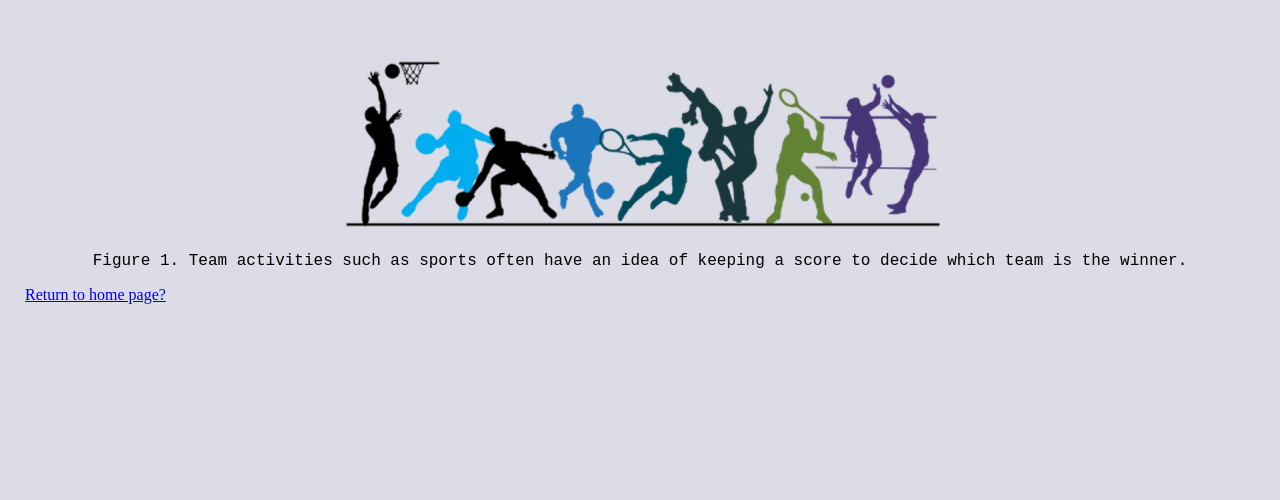
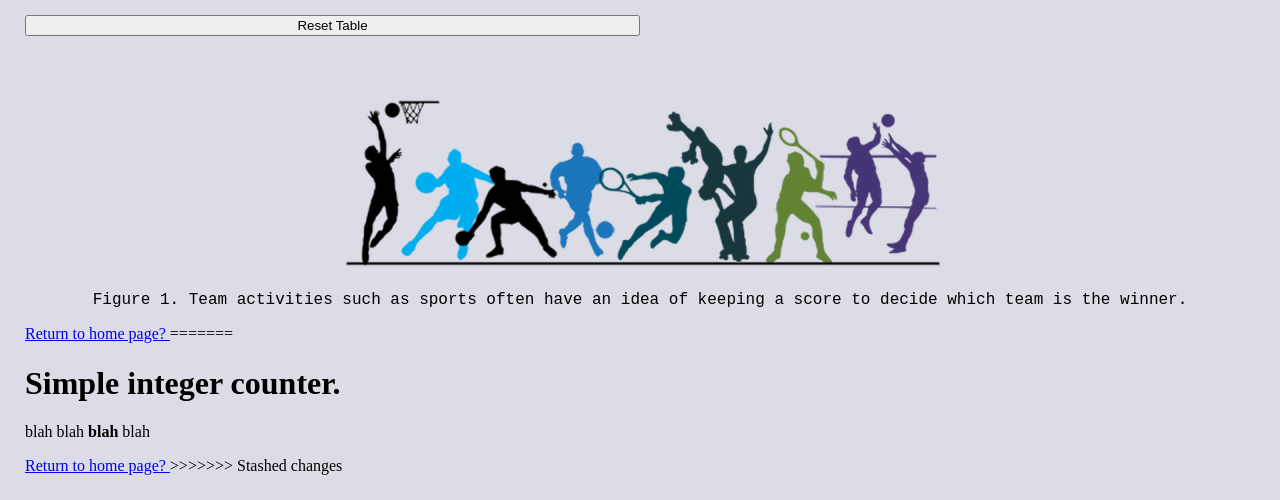
Before and after one commit to johnzhou1210/BasicWebsite, a plain HTML site: page page2.html in a window 1280 px wide. Shown: the part 699-1199 px from the top of the page. Before the commit the page ends 1028 px from the top, so only its background shows below. Drawn offline with Linux system fonts and the light colour scheme.

Commit message:
Update page2.html

```diff
--- a/page2.html
+++ b/page2.html
@@ -1,5 +1,6 @@
 <!DOCTYPE html>
 <html>
+<<<<<<< Updated upstream
 
 <head>
     <link rel="stylesheet" href="/css/styles.css">
@@ -71,4 +72,14 @@
 
 <a href="/index.html"> Return to home page? </a>
 
+=======
+    <head>
+        <link rel="stylesheet" href="/css/styles.css">
+        <title> Simple integer counter </title>
+    </head>
+
+    <h1> Simple integer counter.</h1>
+    <p> blah blah <strong>blah</strong> blah</p>
+    <a href="index.html"> Return to home page? </a>
+>>>>>>> Stashed changes
 </html>
```
